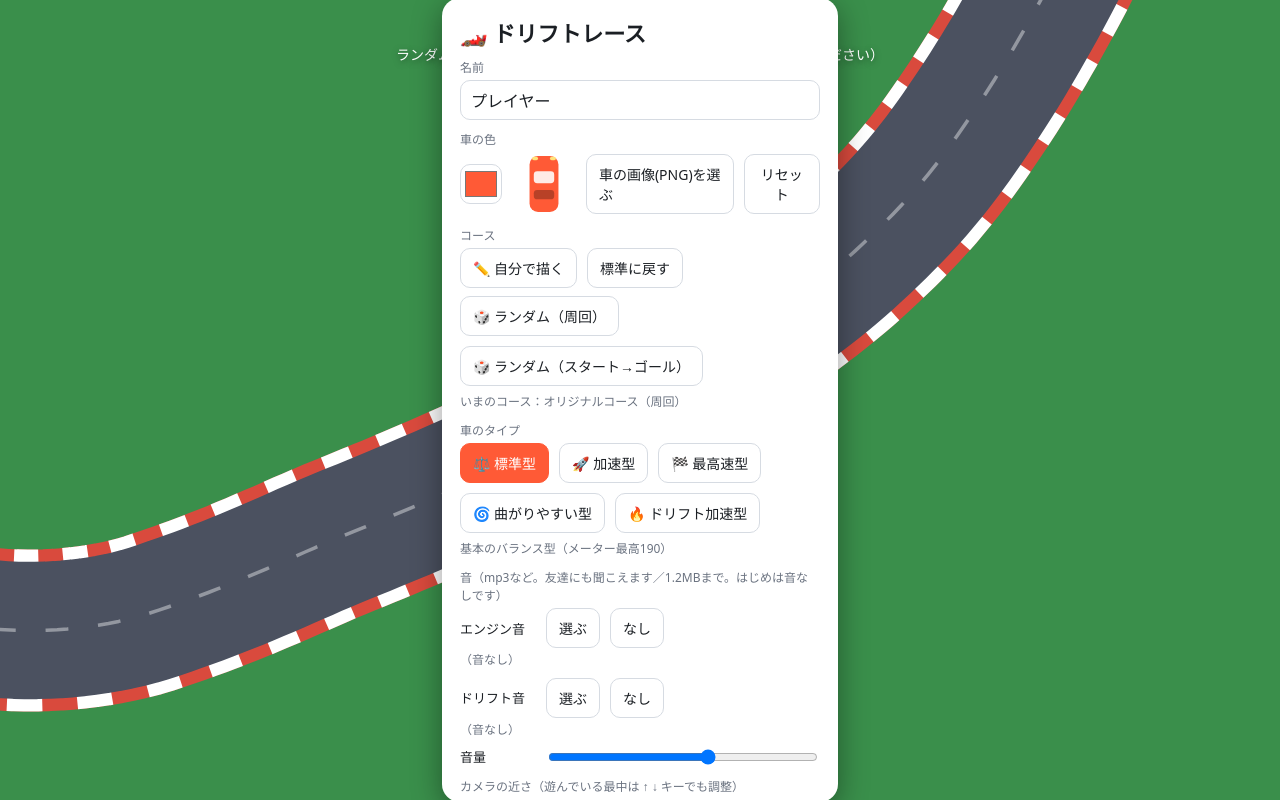
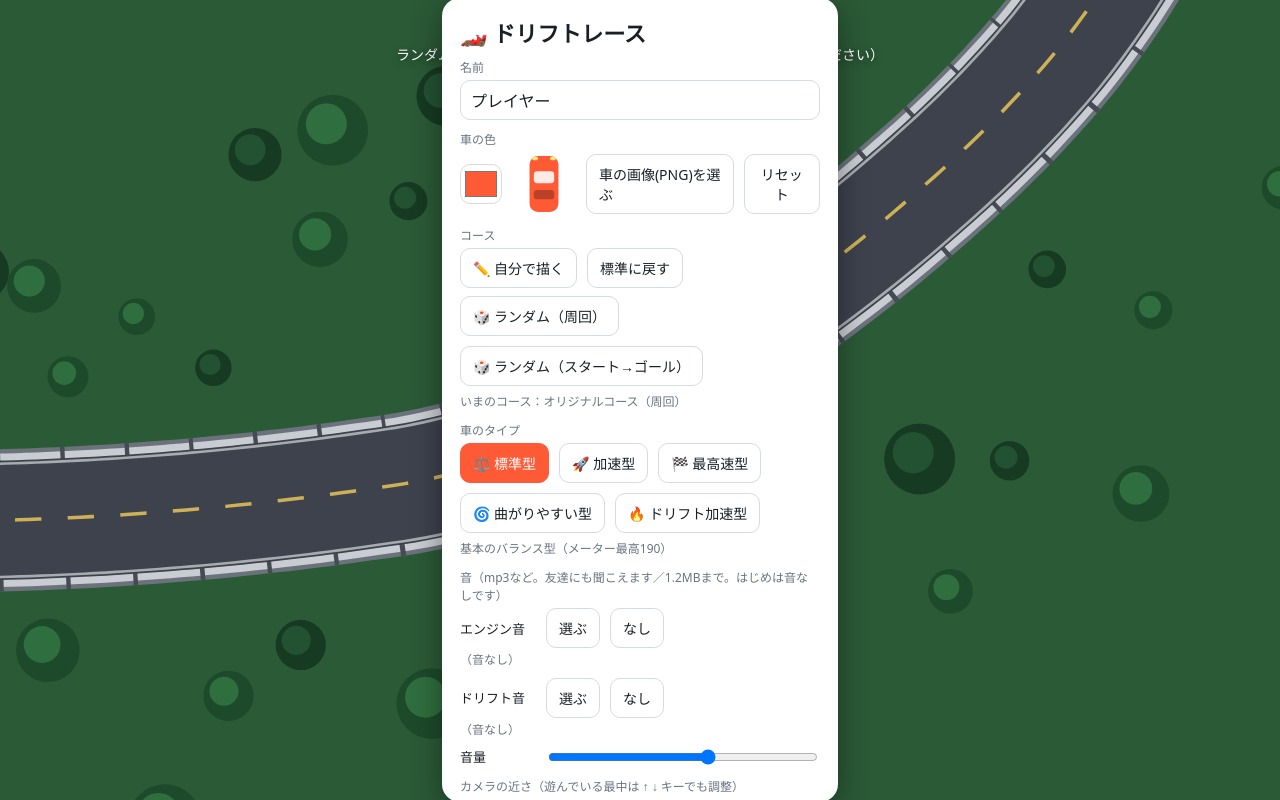
Before and after one commit to wan999562-ship-it/doriiii, a plain HTML site: page index.html in a window 1280 px wide. Both pictures are taken after a click on the button "🎲 ランダム（周回）". Drawn offline with Linux system fonts and the light colour scheme; animation ran at ten frames a second.

Commit message:
Add files via upload

```diff
--- a/index.html
+++ b/index.html
@@ -71,6 +71,8 @@ button{font:inherit;cursor:pointer}
   <div class="row"><span style="width:76px;font-size:13px">音量</span><input type="range" id="vol" min="0" max="100" style="flex:1"></div>
   <label class="l">カメラの近さ（遊んでいる最中は ↑ ↓ キーでも調整）</label>
   <input type="range" id="cz" min="60" max="250" style="width:100%">
+  <label class="l">コースの雰囲気</label>
+  <div class="row"><button class="sc" id="sty0">🏁 ふつう</button><button class="sc" id="sty1">⛰️ 峠</button></div>
   <label class="l">カメラの追従（左：ゆるく遅れてついてくる ／ 右：ぴったり）</label>
   <input type="range" id="cf" min="0" max="100" style="width:100%">
   <label class="l">ルーム名（友だちと同じ文字を入れると同じレースに入れます）</label>
@@ -113,7 +115,8 @@ function resize(){DPR=Math.min(2,devicePixelRatio||1);W=cv.clientWidth;H=cv.clie
 addEventListener('resize',resize);resize();
 
 /* ---- コース ---- */
-const HW=78.2,LAPS=3;  /* 道の半分の太さ（最初の85の0.92倍） */
+let touge=LS('dr_touge')!=='0';
+let HW=touge?68:78.2;const LAPS=3;  /* 道の半分の太さ：峠は68 / ふつうは78.2 */
 /* 速度の設定：最高速度 / いちばん遅い速度 / 加速のはやさ / 減速のはやさ */
 /* 車のタイプごとの性能：K=メーターの最高km/h / 加速 / 曲がりやすさ / タイヤのグリップ */
 const CARS={
@@ -128,8 +131,10 @@ function applyCar(){const c=CARS[carType];MAXV=c.K/.3;ACC=c.ACC;TURN=c.TURN;GRIP
 applyCar();
 /* ダート（コース外）：この速度まで一気に落ちる / 落ちるはやさ */
 const DIRTV=100,DIRTDEC=650;
-const DEF=[800,1000,700,950,650,900,750,1000,680,880].map((r,i,A)=>{const a=i/A.length*Math.PI*2-Math.PI/2;r*=1.8;return[Math.round(Math.cos(a)*r),Math.round(Math.sin(a)*r)]});
-let T=[],TH=[],path=null,N=0,curPts=null,curLine=false,CLOSED=true,SI=0,GI=0,FINT=1;
+const DEF_T=[[49,-2115],[751,-1158],[1994,-1146],[2114,-86],[2059,1024],[556,1136],[162,2110],[-1286,1907],[-1727,1222],[-2109,-175],[-1047,-710],[-957,-2091]];
+const DEF_N=[800,1000,700,950,650,900,750,1000,680,880].map((r,i,A)=>{const a=i/A.length*Math.PI*2-Math.PI/2;r*=1.8;return[Math.round(Math.cos(a)*r),Math.round(Math.sin(a)*r)]});
+let DEF=touge?DEF_T:DEF_N;
+let TR=[],T=[],TH=[],path=null,N=0,curPts=null,curLine=false,CLOSED=true,SI=0,GI=0,FINT=1;
 const RUN=26;
 function sampleTrack(PT,line){
  const out=[],K=PT.length;
@@ -154,6 +159,11 @@ function setTrack(PT,line){
  TH=T.map((p,i)=>{const j=(!CLOSED&&i===N-1)?N-2:i,a=T[j],b=T[(j+1)%N];return Math.atan2(b[1]-a[1],b[0]-a[0])});
  FINT=CLOSED?LAPS*N:GI-SI;
  path=new Path2D();T.forEach((p,i)=>i?path.lineTo(p[0],p[1]):path.moveTo(p[0],p[1]));if(CLOSED)path.closePath();
+ TR=[];const lim2=(HW+64)*(HW+64);
+ if(touge)for(let i=0;i<N;i+=6){const th=TH[i];for(const sd of [-1,1])for(let k=0;k<1;k++){
+  const off=HW+75+Math.random()*300,x=T[i][0]-Math.sin(th)*sd*off+(Math.random()-.5)*40,y=T[i][1]+Math.cos(th)*sd*off+(Math.random()-.5)*40;
+  let ok=true;for(let j=0;j<N;j+=3){const dx=x-T[j][0],dy=y-T[j][1];if(dx*dx+dy*dy<lim2){ok=false;break}}
+  if(ok)TR.push([x,y,20+Math.random()*22,Math.random()<.35?1:0])}}
 }
 function near(x,y,from){let best=from,bd=1e18;for(let k=-12;k<=12;k++){let i=from+k;if(CLOSED)i=(i+N)%N;else if(i<0||i>=N)continue;const dx=x-T[i][0],dy=y-T[i][1],d=dx*dx+dy*dy;if(d<bd){bd=d;best=i}}return[best,Math.sqrt(bd)]}
 function validPts(p){return Array.isArray(p)&&p.length>=8&&p.length<=200&&p.every(q=>Array.isArray(q)&&q.length===2&&Number.isFinite(q[0])&&Number.isFinite(q[1])&&Math.abs(q[0])<40000&&Math.abs(q[1])<40000)}
@@ -505,10 +515,24 @@ function frame(now){
  if(camY<0)camY=H*.5;camY+=((state==='menu'?H*.5:Math.min(H*.9,H*.68+68*z))-camY)*(1-Math.exp(-8*dt));
  ctx.translate(W/2,camY);ctx.rotate(camRot);ctx.scale(z,z);ctx.translate(-cam.x,-cam.y);
  ctx.lineJoin='round';ctx.lineCap='butt';
+ if(touge){ctx.fillStyle='#2b5a37';ctx.fillRect(cam.x-3000,cam.y-3000,6000,6000);
+ const cr2=Math.pow(Math.hypot(W/2,H*.9)/z+40,2);
+ for(const t of TR){const dx=t[0]-cam.x,dy=t[1]-cam.y;if(dx*dx+dy*dy>cr2)continue;
+  ctx.fillStyle=t[3]?'#163a22':'#1d4a2a';ctx.beginPath();ctx.arc(t[0],t[1],t[2],0,7);ctx.fill();
+  ctx.fillStyle=t[3]?'#235232':'#2f6e3e';ctx.beginPath();ctx.arc(t[0]-t[2]*.18,t[1]-t[2]*.18,t[2]*.58,0,7);ctx.fill()}
+ ctx.lineWidth=HW*2+26;ctx.strokeStyle='#6c727c';ctx.stroke(path);
+ ctx.lineWidth=HW*2+16;ctx.strokeStyle='#c9cdd3';ctx.stroke(path);
+ ctx.lineWidth=HW*2+26;ctx.strokeStyle='#454a53';ctx.setLineDash([5,70]);ctx.stroke(path);ctx.setLineDash([]);
+ ctx.lineWidth=HW*2;ctx.strokeStyle='#3d424d';ctx.stroke(path);
+ ctx.lineWidth=HW*2-4;ctx.strokeStyle='rgba(255,255,255,.55)';ctx.stroke(path);
+ ctx.lineWidth=HW*2-10;ctx.strokeStyle='#3d424d';ctx.stroke(path);
+ ctx.lineWidth=4;ctx.strokeStyle='rgba(255,214,90,.75)';ctx.setLineDash([30,30]);ctx.stroke(path);ctx.setLineDash([]);
+ }else{
  ctx.lineWidth=HW*2+28;ctx.strokeStyle='#d94a3d';ctx.stroke(path);
  ctx.setLineDash([34,34]);ctx.strokeStyle='#fff';ctx.stroke(path);ctx.setLineDash([]);
  ctx.lineWidth=HW*2;ctx.strokeStyle='#4b5160';ctx.stroke(path);
  ctx.lineWidth=4;ctx.strokeStyle='rgba(255,255,255,.4)';ctx.setLineDash([26,34]);ctx.stroke(path);ctx.setLineDash([]);
+ }
  if(CLOSED)gate(0,true);else{gate(SI,false);gate(GI,true)}
  for(const t of trail){t[2]-=dt*.5}
  while(trail.length&&trail[0][2]<=0)trail.shift();
@@ -627,7 +651,7 @@ function previewCourse(){
  const cw=dc.clientWidth,ch=dc.clientHeight,k=Math.min(cw,ch)*.82/Math.max(x1-x0,y1-y0);
  dg.save();dg.translate(cw/2,ch/2);dg.scale(k,k);dg.translate(-(x0+x1)/2,-(y0+y1)/2);
  dg.lineJoin='round';dg.beginPath();TT.forEach((p,i)=>i?dg.lineTo(p[0],p[1]):dg.moveTo(p[0],p[1]));if(!line)dg.closePath();
- dg.lineWidth=HW*2+28;dg.strokeStyle='#d94a3d';dg.stroke();dg.lineWidth=HW*2;dg.strokeStyle='#4b5160';dg.stroke();
+ dg.lineWidth=HW*2+(touge?24:28);dg.strokeStyle=touge?'#9ba1ab':'#d94a3d';dg.stroke();dg.lineWidth=HW*2;dg.strokeStyle='#4b5160';dg.stroke();
  const mark=(i,j,c1,c2)=>{const p=TT[i],q=TT[j],an=Math.atan2(q[1]-p[1],q[0]-p[0]);dg.save();dg.translate(p[0],p[1]);dg.rotate(an);
   dg.fillStyle=c1;dg.fillRect(-9,-HW,18,HW);dg.fillStyle=c2;dg.fillRect(-9,0,18,HW);dg.restore()};
  mark(0,1,'#fff','#fff');if(line)mark(TT.length-1,TT.length-2,'#fff','#111');
@@ -645,12 +669,12 @@ function randomCourse(line){
  for(let tries=0;tries<6;tries++){
   const ctrl=[];
   if(!line){
-   const n=Math.floor(rnd(9,15)),sx=rnd(.8,1.25);let r=rnd(.6,1);
-   for(let i=0;i<n;i++){const a=(i+rnd(-.25,.25))/n*Math.PI*2;r=Math.max(.45,Math.min(1,r+rnd(-.4,.4)));ctrl.push([Math.cos(a)*r*1000*sx,Math.sin(a)*r*1000])}
+   const n=Math.floor(touge?rnd(12,18):rnd(9,15)),sx=rnd(.8,1.25);let r=rnd(.6,1);
+   for(let i=0;i<n;i++){const a=(i+rnd(touge?-.2:-.25,touge?.2:.25))/n*Math.PI*2;r=Math.max(touge?.4:.45,Math.min(1,r+rnd(touge?-.5:-.4,touge?.5:.4)));ctrl.push([Math.cos(a)*r*1000*sx,Math.sin(a)*r*1000])}
   }else{
-   const n=Math.floor(rnd(8,13));let x=0,y=0,h=rnd(0,Math.PI*2),sg=Math.random()<.5?1:-1,net=0;ctrl.push([0,0]);
-   for(let i=1;i<n;i++){const d=rnd(.3,.95);h+=sg*d;net+=sg*d;if(Math.random()<.4||Math.abs(net)>2.2)sg=net>0?-1:1;
-    const l=rnd(600,1000);x+=Math.cos(h)*l;y+=Math.sin(h)*l;ctrl.push([x,y])}
+   const n=Math.floor(touge?rnd(11,17):rnd(8,13));let x=0,y=0,h=rnd(0,Math.PI*2),sg=Math.random()<.5?1:-1,net=0;ctrl.push([0,0]);
+   for(let i=1;i<n;i++){const d=touge?(Math.random()<.2?rnd(1.5,2.1):rnd(.4,1.1)):rnd(.3,.95);h+=sg*d;net+=sg*d;if(Math.random()<(touge?.55:.4)||Math.abs(net)>(touge?2.6:2.2))sg=net>0?-1:1;
+    const l=touge?rnd(480,900):rnd(600,1000);x+=Math.cos(h)*l;y+=Math.sin(h)*l;ctrl.push([x,y])}
   }
   const pts=courseFrom(sampleTrack(ctrl,line),line,dFac);
   if(pts&&validPts(pts)){setCourse(pts,true,line);msg('ランダムなコースを作りました（気に入らなければもう一度おしてください）',3500);return}
@@ -666,6 +690,11 @@ function setCourse(pts,save,line){
  curPts=pts;curLine=!!(pts&&line);setTrack(pts||DEF,curLine);if(save)LS('dr_course',pts?JSON.stringify({p:pts,l:curLine}):'');
  if(state==='lobby'||state==='menu')placeMe(0);courseLabel();
 }
+function styleUI(){$('sty0').classList.toggle('on2',!touge);$('sty1').classList.toggle('on2',touge)}
+function setStyle(v){if(touge===v)return;touge=v;LS('dr_touge',v?'1':'0');HW=v?68:78.2;DEF=v?DEF_T:DEF_N;
+ if(!curPts)LS('dr_best','');
+ setTrack(curPts||DEF,curLine);if(state==='lobby'||state==='menu')placeMe(0);courseLabel();styleUI()}
+$('sty0').onclick=()=>setStyle(false);$('sty1').onclick=()=>setStyle(true);styleUI();
 $('dw1').onclick=()=>openDraw('menu');$('dw2').onclick=()=>openDraw('lobby');
 $('df1').onclick=$('df2').onclick=()=>setCourse(null,true);
 courseLabel();
```
